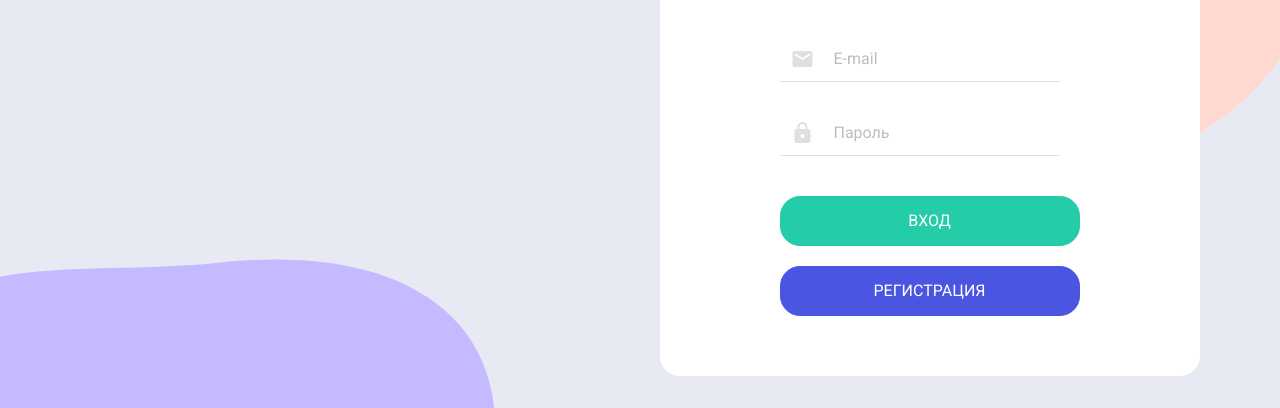
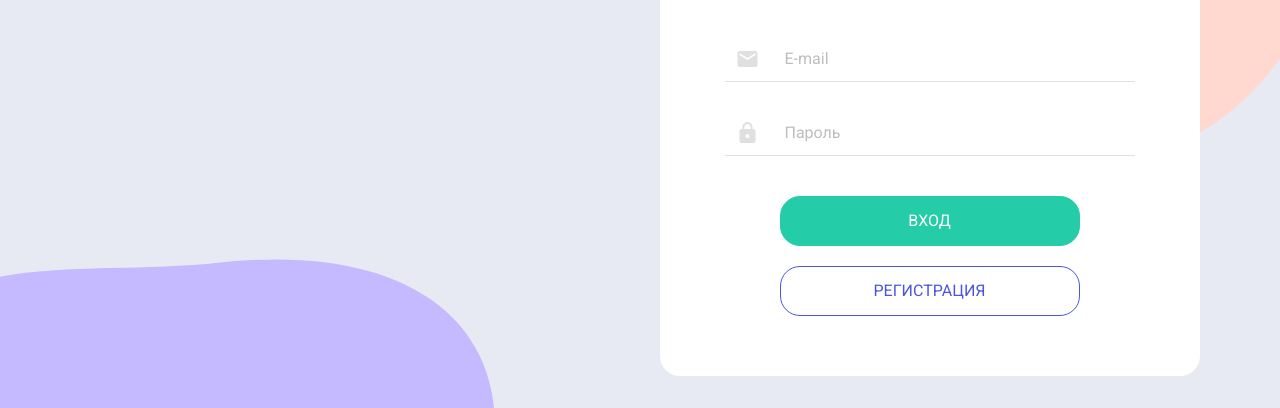
Before and after one commit to Mosandr/wallet-app, a React (Create React App) app: page /login in a window 1280 px wide. Shown: the part 208-616 px from the top of the page. Built offline with nearby package versions, Linux system fonts and the light colour scheme.

Commit message:
Password progress bar line added

```diff
--- a/src/components/AuthInput/AuthInput.jsx
+++ b/src/components/AuthInput/AuthInput.jsx
@@ -1,9 +1,13 @@
 import { Field } from 'formik';
+import ProgressBar from './ProgressBar/ProgressBar';
 import styles from './AuthInput.module.css';
 
-const AuthInput = ({ name, iconType, placeholder, type }) => {
-  const wrapperClassName = styles.authInputFieldWrap + ' ' + styles[iconType];
+const AuthInput = ({ name, iconType, placeholder, type, progressBar }) => {
+  let wrapperClassName = styles.authInputFieldWrap + ' ' + styles[iconType];
+  if (progressBar)
+    wrapperClassName = wrapperClassName + ' ' + styles.withProgressBar;
   return (
+    <>
       <div className={wrapperClassName}>
         <Field
           className={styles.authInputField}
@@ -12,6 +16,8 @@ const AuthInput = ({ name, iconType, placeholder, type }) => {
           type={type}
         />
       </div>
+      {progressBar && <ProgressBar />}
+    </>
   );
 };
 
--- a/src/components/AuthInput/AuthInput.module.css
+++ b/src/components/AuthInput/AuthInput.module.css
@@ -4,18 +4,23 @@
   justify-content: flex-end;
   width: 280px;
   height: 34px;
+  margin-bottom: 40px;
   padding-bottom: 10px;
   border-bottom: 1px solid var(--text-border-inactive);
-}
-
-.authInputFieldWrap:not(:last-child) {
-  margin-bottom: 40px;
 }
 
 .authInputField {
   width: 226px;
   border: none;
   outline: none;
+}
+
+.withProgressBar {
+  margin-bottom: 10px;
+}
+
+.authInputField:focus {
+  background-color: #fff;
 }
 
 .authInputField::placeholder {
@@ -54,3 +59,13 @@
   width: 24px;
   background-image: url('../../icons/account.svg');
 }
+
+@media screen and (min-width: 768px) {
+  .authInputFieldWrap {
+    width: 410px;
+  }
+
+  .authInputField {
+    width: 350px;
+  }
+}
--- /dev/null
+++ b/src/components/AuthInput/ProgressBar/ProgressBar.jsx
@@ -0,0 +1,30 @@
+import { useFormikContext } from 'formik';
+import styles from './ProgressBar.module.css';
+
+const ProgressBar = () => {
+  const { values } = useFormikContext();
+  const { length } = values.password;
+  const calcProgressLine = () => {
+    const width = length * (100 / 12);
+    const color =
+      length < 6
+        ? 'red'
+        : length <= 10
+        ? 'yellow'
+        : length <= 12
+        ? 'green'
+        : 'red';
+    console.log({ width: `${width}%`, backgroundColor: color });
+    return { width: `${width}%`, backgroundColor: color };
+  };
+  return (
+    <div className={styles.progressBar}>
+      <div
+        className={styles.progressBarInnerLine}
+        style={calcProgressLine()}
+      ></div>
+    </div>
+  );
+};
+
+export default ProgressBar;
--- /dev/null
+++ b/src/components/AuthInput/ProgressBar/ProgressBar.module.css
@@ -0,0 +1,30 @@
+.progressBar {
+  position: relative;
+  width: 280px;
+  height: 8px;
+  margin-bottom: 20px;
+  background-color: #e5f1ef;
+  border-radius: 8px;
+}
+
+.progressBarInnerLine {
+  position: absolute;
+  top: 0;
+  left: 0;
+  display: block;
+  max-width: 280px;
+  height: 8px;
+  background-color: var(--accent-color-ok);
+  border-radius: 8px;
+  box-shadow: 0px 1px 8px rgba(36, 204, 167, 0.5);
+  transition: width 250ms linear;
+}
+
+@media screen and (min-width: 768px) {
+  .progressBar {
+    width: 409px;
+  }
+  .progressBarInnerLine {
+    max-width: 409px;
+  }
+}
--- a/src/components/AuthRegisterForm/AuthRegisterForm.jsx
+++ b/src/components/AuthRegisterForm/AuthRegisterForm.jsx
@@ -1,6 +1,7 @@
 import { Formik, Form } from 'formik';
 import AuthInput from '../AuthInput/AuthInput';
 import ButtonsBlock from '../ButtonsBlock/ButtonsBlock';
+import ProgressBar from '../AuthInput/ProgressBar/ProgressBar';
 import styles from './AuthRegisterForm.module.css';
 
 function AuthRegisterForm({
@@ -9,7 +10,6 @@ function AuthRegisterForm({
   buttonsSettings,
   fieldsSettings,
 }) {
-  console.log(fieldsSettings);
   return (
     <div className={styles.authRegFormContainer}>
       <div className={styles.logo}></div>
@@ -24,8 +24,17 @@ function AuthRegisterForm({
         validationSchema={validationSchema}
       >
         <Form>
-          {fieldsSettings.map(({ fieldName, placeholder, iconType, type }) => {
-            console.log({ fieldName, placeholder, iconType, type });
+          <div className={styles.inputsWrapper}>
+            {' '}
+            {fieldsSettings.map(
+              ({ fieldName, placeholder, iconType, type, progressBar }) => {
+                console.log({
+                  fieldName,
+                  placeholder,
+                  iconType,
+                  type,
+                  progressBar,
+                });
                 return (
                   <AuthInput
                     key={fieldName}
@@ -33,9 +42,13 @@ function AuthRegisterForm({
                     type={type}
                     placeholder={placeholder}
                     iconType={iconType}
+                    progressBar={progressBar}
                   />
                 );
-          })}
+              },
+            )}
+          </div>
+
           <ButtonsBlock
             btn_1_text={buttonsSettings.btn_1_text}
             btn_1_type={buttonsSettings.btn_1_type}
--- a/src/components/AuthRegisterForm/AuthRegisterForm.module.css
+++ b/src/components/AuthRegisterForm/AuthRegisterForm.module.css
@@ -19,6 +19,10 @@
   background-size: cover;
 }
 
+.inputsWrapper {
+  margin-bottom: 20px;
+}
+
 @media screen and (min-width: 768px) {
   .authRegFormContainer {
     position: static;
--- a/src/components/ButtonsBlock/ButtonsBlock.module.css
+++ b/src/components/ButtonsBlock/ButtonsBlock.module.css
@@ -1,5 +1,6 @@
 .buttonsWrapper {
   width: 280px;
+  margin: 0 auto;
 }
 
 .formButton {
@@ -28,8 +29,8 @@
 }
 
 .notOk {
-  color: var(--text-background-white);
-  background-color: var(--text-border-icon-blue);
+  background-color: var(--text-background-white);
+  color: var(--text-border-icon-blue);
   border-color: var(--text-border-icon-blue);
 }
 
--- a/src/components/RegistrationForm/RegistrationForm.jsx
+++ b/src/components/RegistrationForm/RegistrationForm.jsx
@@ -41,6 +41,7 @@ function RegistrationForm() {
       placeholder: 'Подтвердите пароль',
       type: 'password',
       iconType: 'lock',
+      progressBar: true,
     },
     {
       fieldName: 'userName',
```
Also changed, not shown: 1 other file (tests, documents, lock files or other folders). Lines whose indentation alone changed are shown as unchanged.
